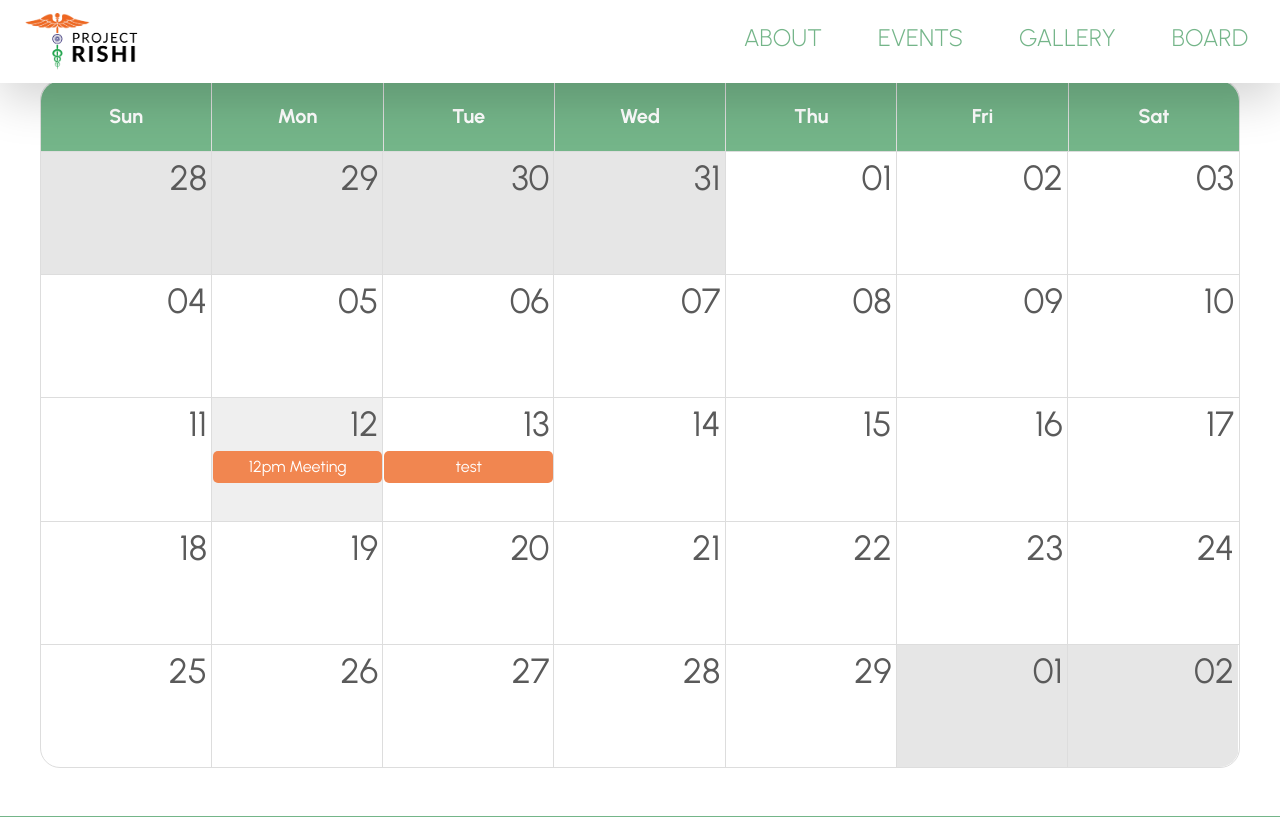
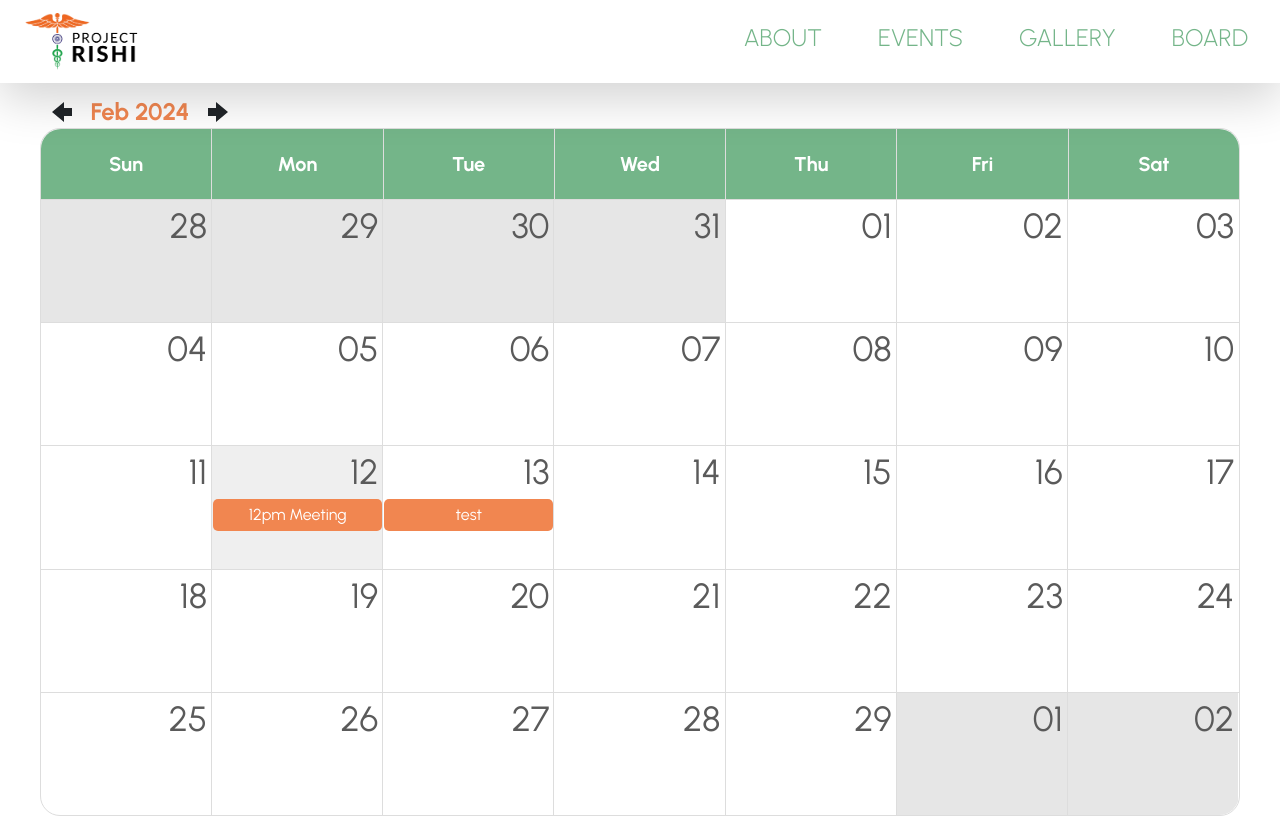
Before and after one commit to acm-ucr/rishi-website, a Next.js app: page /events in a window 1280 px wide. Shown: the top 817 px of the page. Built offline with nearby package versions, Linux system fonts and the light colour scheme.

Commit message:
eventsToolbarCovered

```diff
--- a/src/app/events/page.js
+++ b/src/app/events/page.js
@@ -1,11 +1,7 @@
 import Mycalendar from "@/components/events/Calendar";
 
 const Page = () => {
-  return (
-    <>
-      <Mycalendar />
-    </>
-  );
+  return <Mycalendar />;
 };
 
 export default Page;
--- a/src/app/layout.js
+++ b/src/app/layout.js
@@ -29,9 +29,9 @@ export default function RootLayout({ children }) {
       <body
         className={`${urbanist.className} ${istok.variable} overscroll-none flex flex-col min-h-screen`}
       >
-        <Navigation />
-        <div className="p-4" />
-
+        <div className="py-5">
+          <Navigation />
+        </div>
         {children}
         <div className="p-4 flex-grow" />
         <Footer />
```
